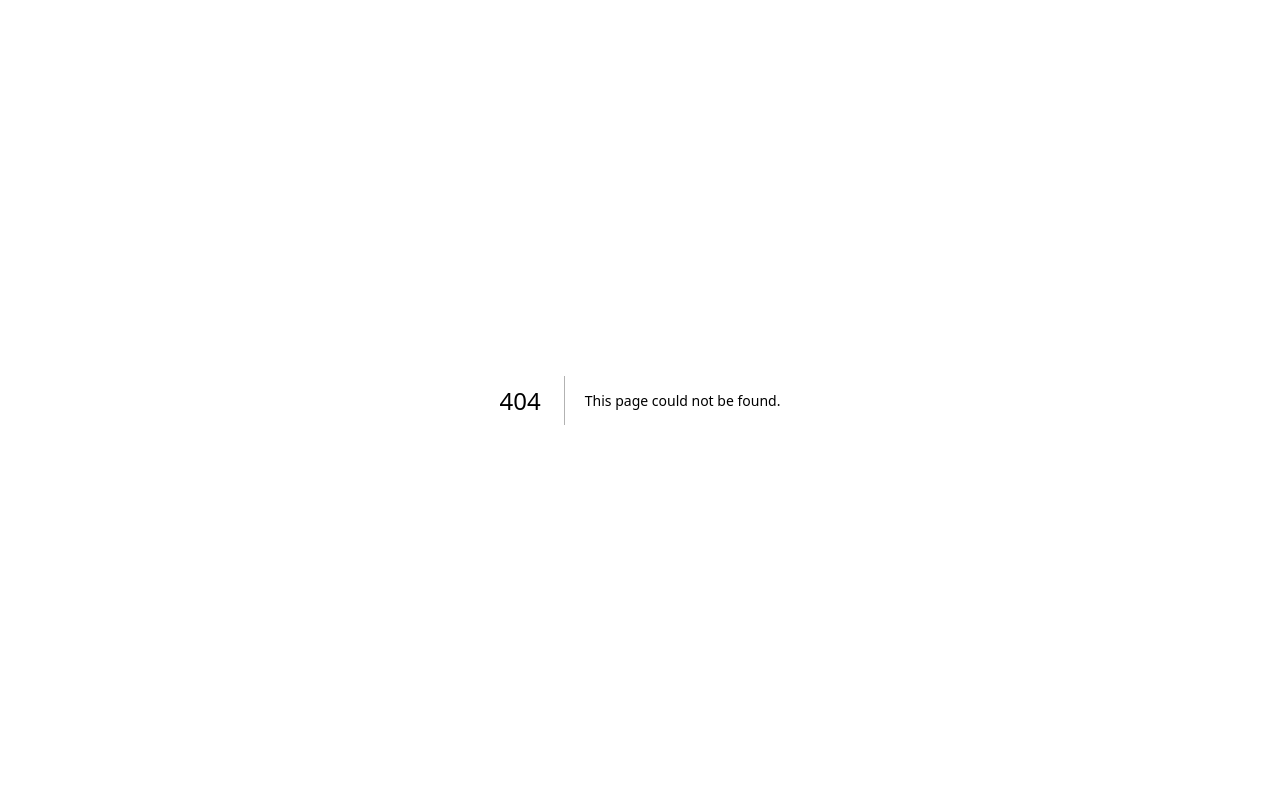
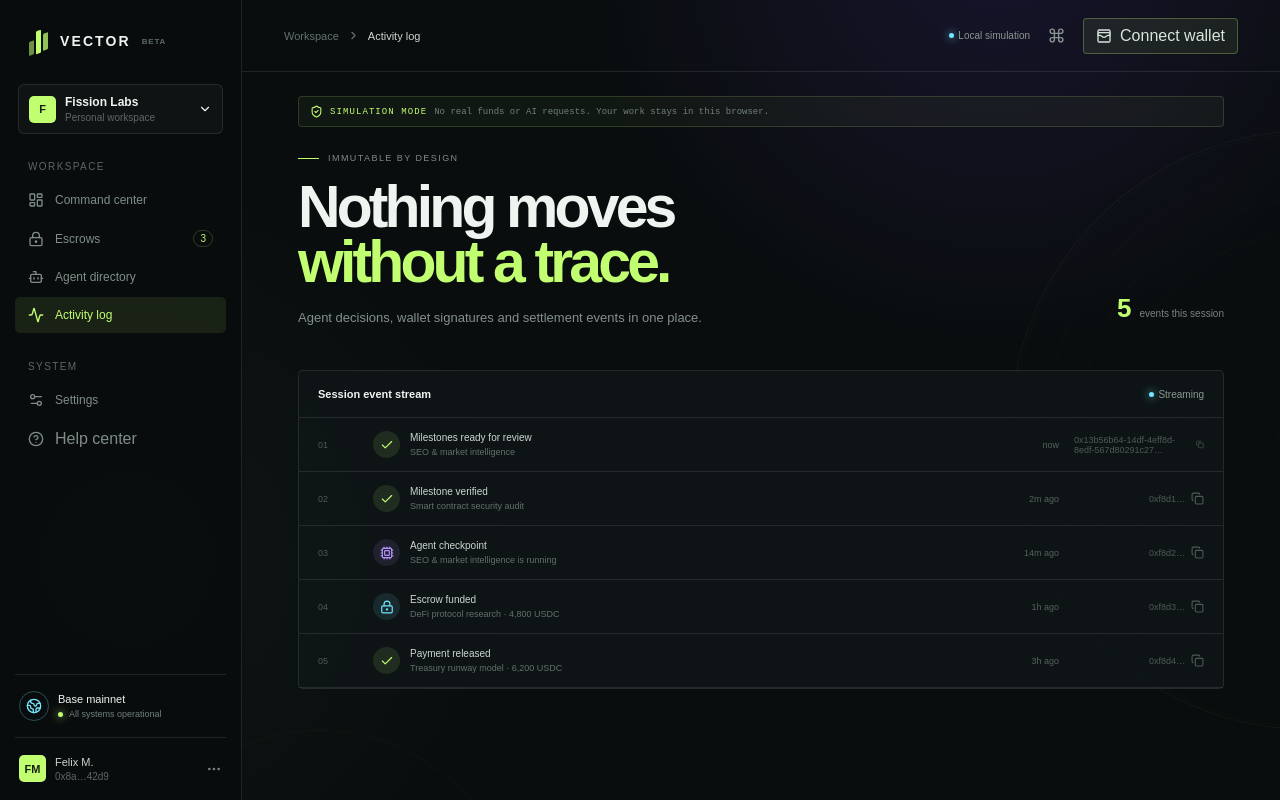
Before and after one commit to SudheerKondamuri/vector, a Next.js app: page /activity in a window 1280 px wide. Before the commit this address had no page. Built offline with nearby package versions, Linux system fonts and the light colour scheme.

Commit message:
feat(app): implement activity feed page

```diff
--- /dev/null
+++ b/app/activity/page.tsx
@@ -0,0 +1,5 @@
+import VectorApp from "@/components/vector-app";
+
+export default function ActivityPage() {
+  return <VectorApp />;
+}
```
